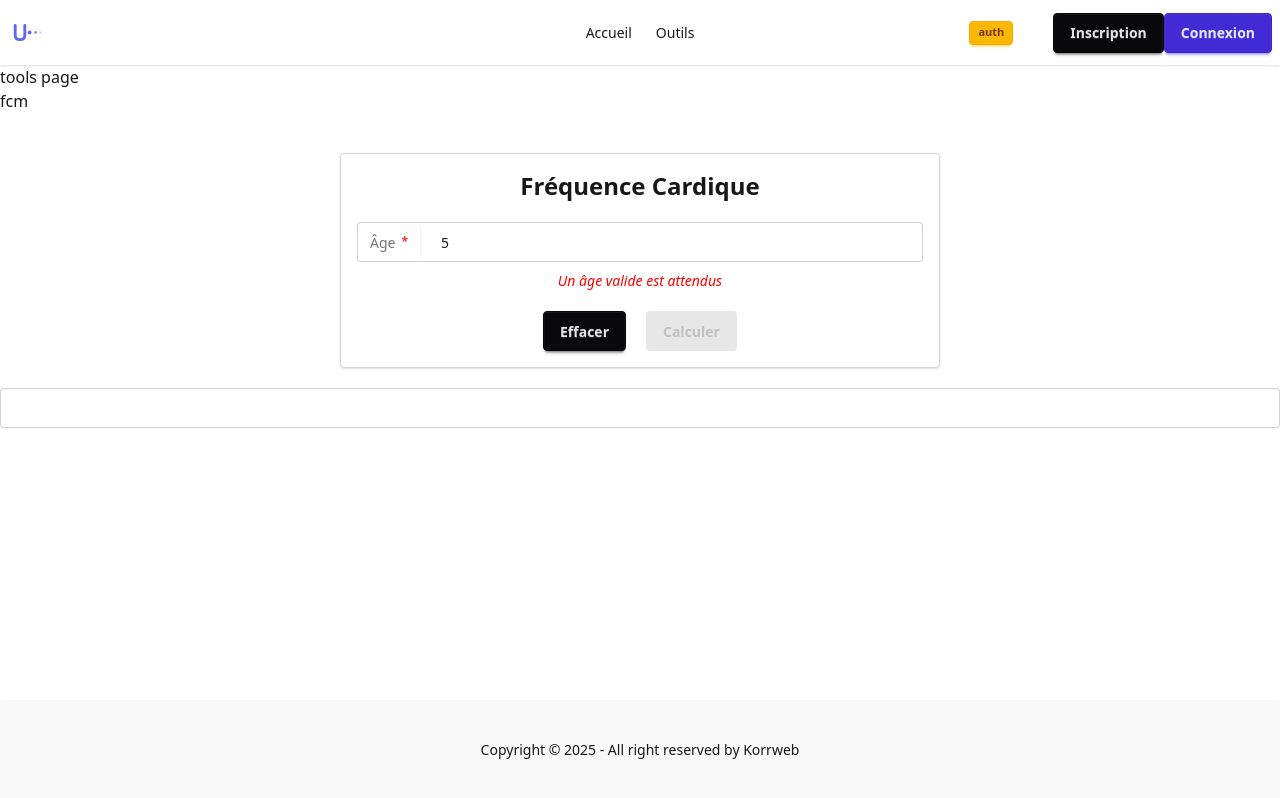
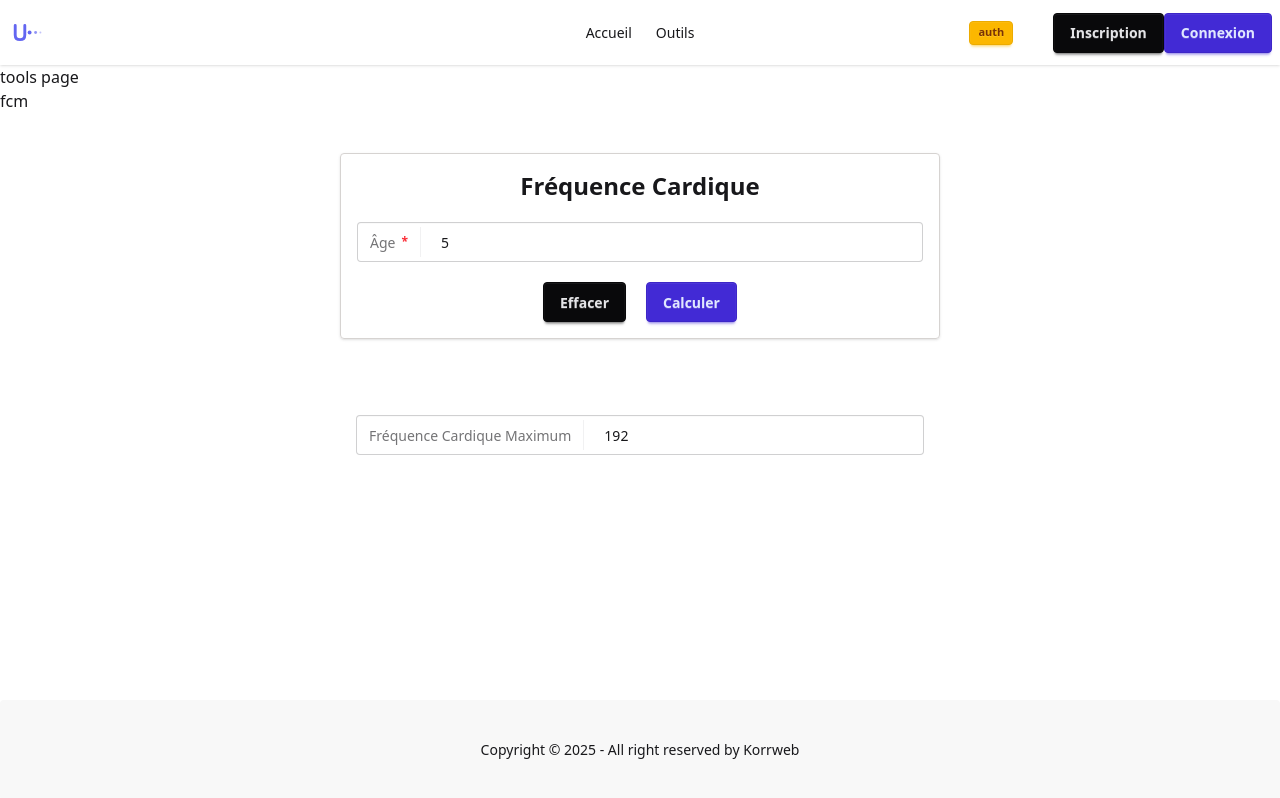
Before and after one commit to GuillemotClement/Ubrun-V2, a React (Vite) app in the folder frontend/: page /tools/fcm in a window 1280 px wide. Both pictures are taken after typing "5" into the empty fields and a click on the button "Calculer". Built offline with nearby package versions, Linux system fonts and the light colour scheme.

Commit message:
feat: form FCM fonctionel

```diff
--- a/frontend/src/components/Form/FormField/FormField.tsx
+++ b/frontend/src/components/Form/FormField/FormField.tsx
@@ -24,7 +24,7 @@ export default function FormField({
             <span className="text-red-500 font-bold text-xs">*</span>
           )}
         </span>
-        <input type="number" />
+        <FormInput field={field} type={type} />
       </label>
       <FormFieldInfo field={field} />
     </div>
--- a/frontend/src/pages/Tools/FCM/FcmPage.tsx
+++ b/frontend/src/pages/Tools/FCM/FcmPage.tsx
@@ -8,19 +8,18 @@ import { useState } from "react";
 
 const schema = z.object({
   age: z.coerce
-    .number<string>()
-    .min(1, { error: "Un âge valide est attendus" })
-    .max(120, { error: "Age invalide" }),
+    .number()
+    .min(1, "Un âge valide est attendus")
+    .max(120, "Un âge valide est attendus"),
 });
 
 type FcmFormData = z.infer<typeof schema>;
 
-const defaultValues = {
-  age: "" as string | number,
+const defaultValues: z.input<typeof schema> = {
+  age: "",
 };
 
 export default function FcmPage() {
-
   const [fcmResult, setFcmResult] = useState<number | string>("");
 
   const form = useForm({
@@ -30,6 +29,7 @@ export default function FcmPage() {
     },
     onSubmit: ({ value }) => {
       const data: FcmFormData = schema.parse(value);
+      console.log("Age comme nombre:", data.age, typeof data.age);
       setFcmResult(getFCmax(data.age));
       // console.log(getFCmax(data.age));
     },
@@ -65,19 +65,34 @@ export default function FcmPage() {
             <FormSubscribe
               canSubmit={canSubmit}
               isSubmitting={isSubmitting}
-              onReset={() => form.reset()}
+              onReset={() => {
+                form.reset();
+                setFcmResult("");
+              }}
             />
           )}
         </form.Subscribe>
       </form>
 
-      <div className="">
-        <div className="my-5 w-full">
-          <label className="input w-full" htmlFor="resultat">
-            <input type="number" value={fcmResult } />
-          </label>
+      {fcmResult && (
+        <div className="w-80 md:w-150 mx-auto p-4 mt-10">
+          <div className="my-5 w-full">
+            <label className="input w-full" htmlFor="fcmResult">
+              <span className="label">Fréquence Cardique Maximum</span>
+              <input type="string" id="fcmResult" value={fcmResult} />
+            </label>
+          </div>
         </div>
-      </div>
+      )}
+
+
+
+
+
+
+
+
+
     </div>
   );
 }
--- a/frontend/src/utils/fcmTools.ts
+++ b/frontend/src/utils/fcmTools.ts
@@ -1,13 +1,11 @@
-
-
 /**
  * For get the FCMax theoric, we use the more accurate formule (FCM = 206 – 0,7 x age (Gellish et cool. 2007)
  * Is the best if user don't know her FcRepos.
  * @param age
- * @returns
+ * @returns résultat arrondis à l'entier le plus proche.
  */
 export const getFCmax = (age: number): number => {
   const ageCarre = age * age;
   const result = 192 - 0.0007 * ageCarre;
-  return result;
+  return Math.round(result);
 };
```
